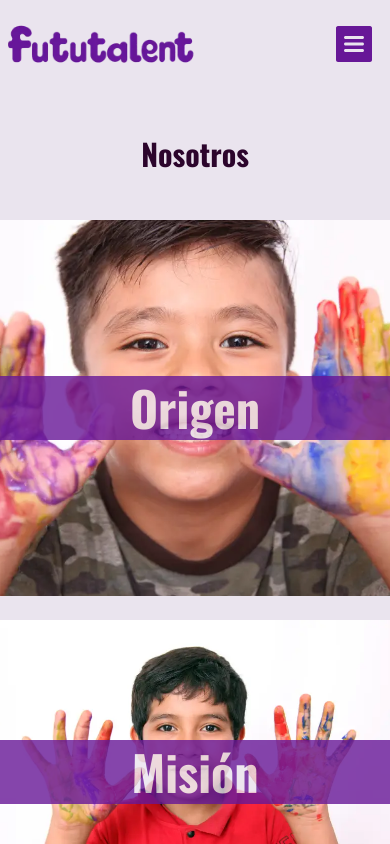
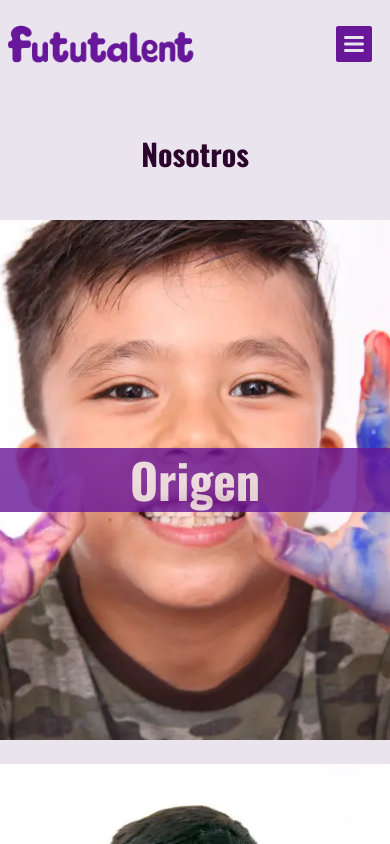
Before and after one commit to darideveloper/fututalent, a Next.js app: page /about in a window 390 px wide. Shown: the top 844 px of the page. Built offline with nearby package versions, Linux system fonts and the light colour scheme.

Commit message:
style (Ideology): increase py in cards

```diff
--- a/sections/Ideology.jsx
+++ b/sections/Ideology.jsx
@@ -45,6 +45,7 @@ export default function Ideology({ }) {
                 cursor-pointer
                 group
                 bg-purple-light
+                py-24
               `}
               key={index}
             >
@@ -104,7 +105,7 @@ export default function Ideology({ }) {
                   text-center
                   mt-28 md:mt-36
                   mb-6 md:mb-16
-                  px-16 md:px-6 lg:px-20
+                  px-6 md:px-6 lg:px-20
                 `}
               >
                 {idelogy.description}
```
